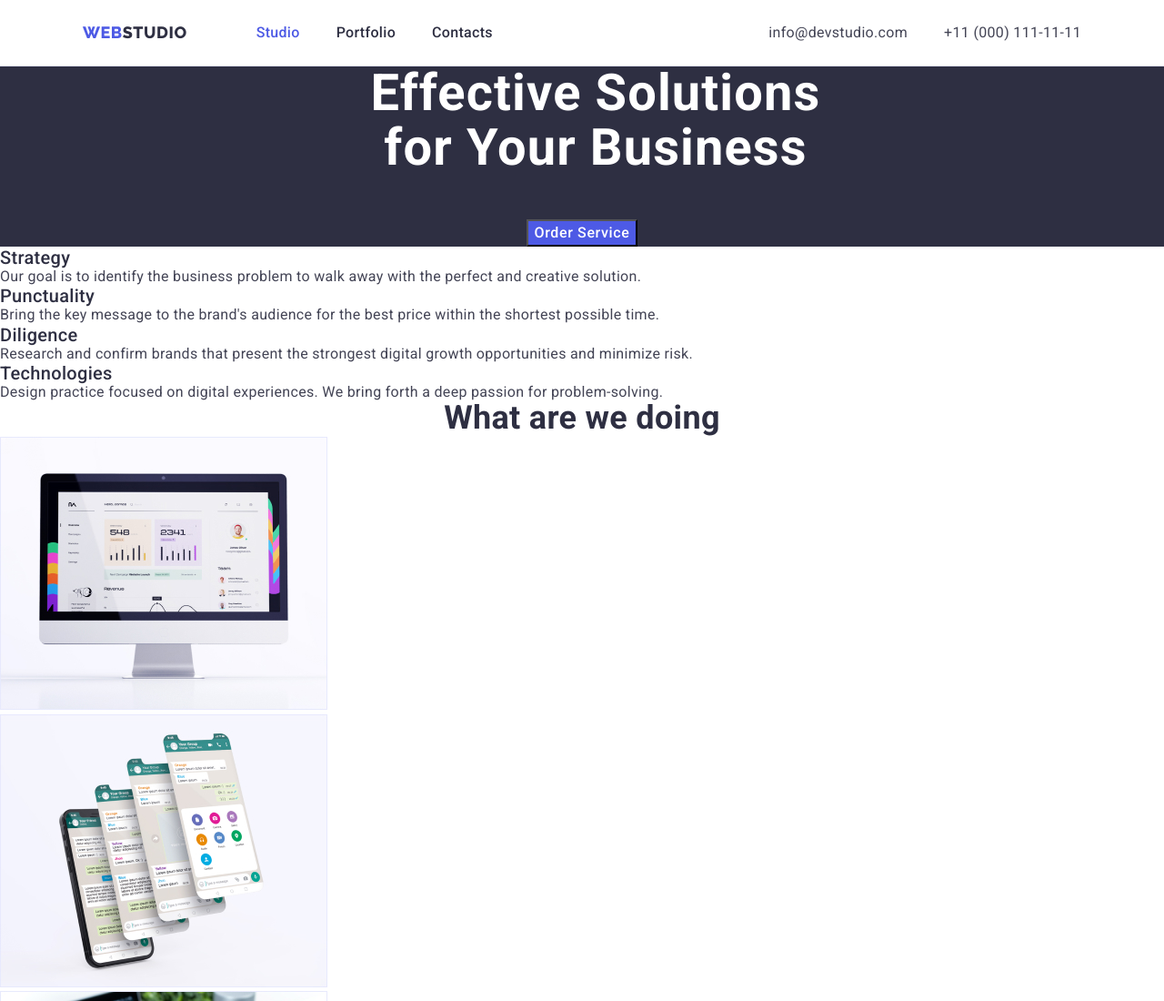
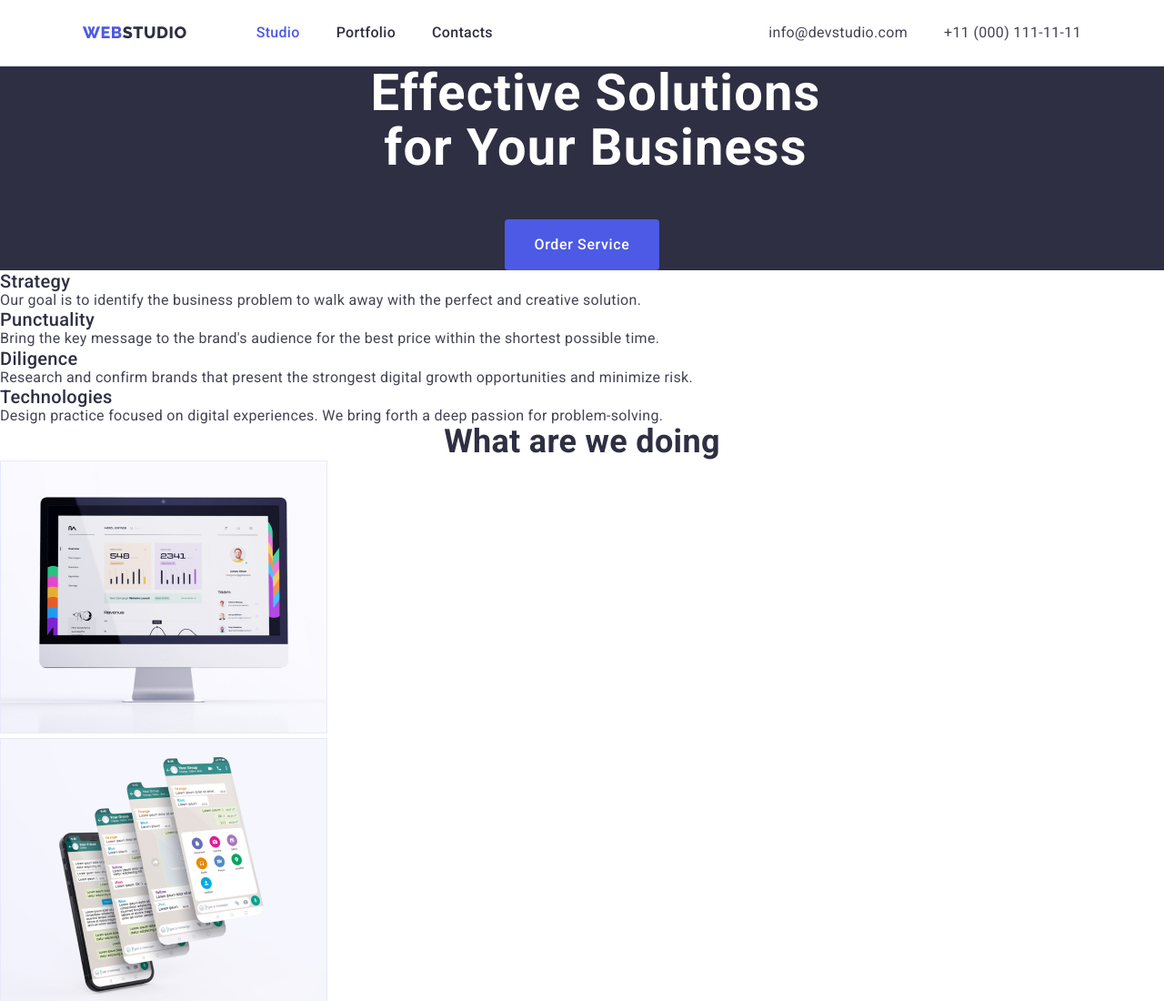
Before and after one commit to Flaur777/goit-markup-hw-03, a plain HTML site: page index.html in a window 1280 px wide. Shown: the top 1100 px of the page at 91% size. Drawn offline with nearby package versions, Linux system fonts and the light colour scheme.

Commit message:
Update styles.css

```diff
--- a/css/styles.css
+++ b/css/styles.css
@@ -163,6 +163,11 @@ p {
     letter-spacing: 0.04em;
 
     cursor: pointer;
+
+    padding: 16px 32px;
+
+    border-radius: 4px;
+    border: 0;
 }
 
 .hero-button:hover {
```
